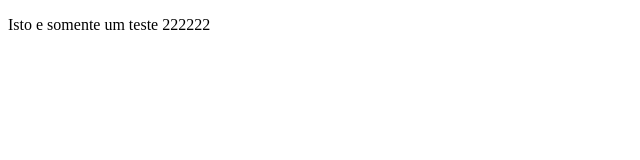
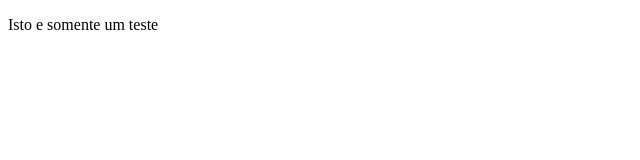
Before and after one commit to danisxp/ProjEngSoft, a plain HTML site: page index.html in a window 1280 px wide. Shown: the full height of the page, 0-640 px from the left. Drawn offline with Linux system fonts and the light colour scheme.

Commit message:
Build Test
Subindo a Build

```diff
--- a/index.html
+++ b/index.html
@@ -3,5 +3,5 @@
   <title>Teste</title>
 </head>
 <body>
-  <p>Isto e somente um teste 222222</p>
+  <p>Isto e somente um teste</p>
 </body>
```
